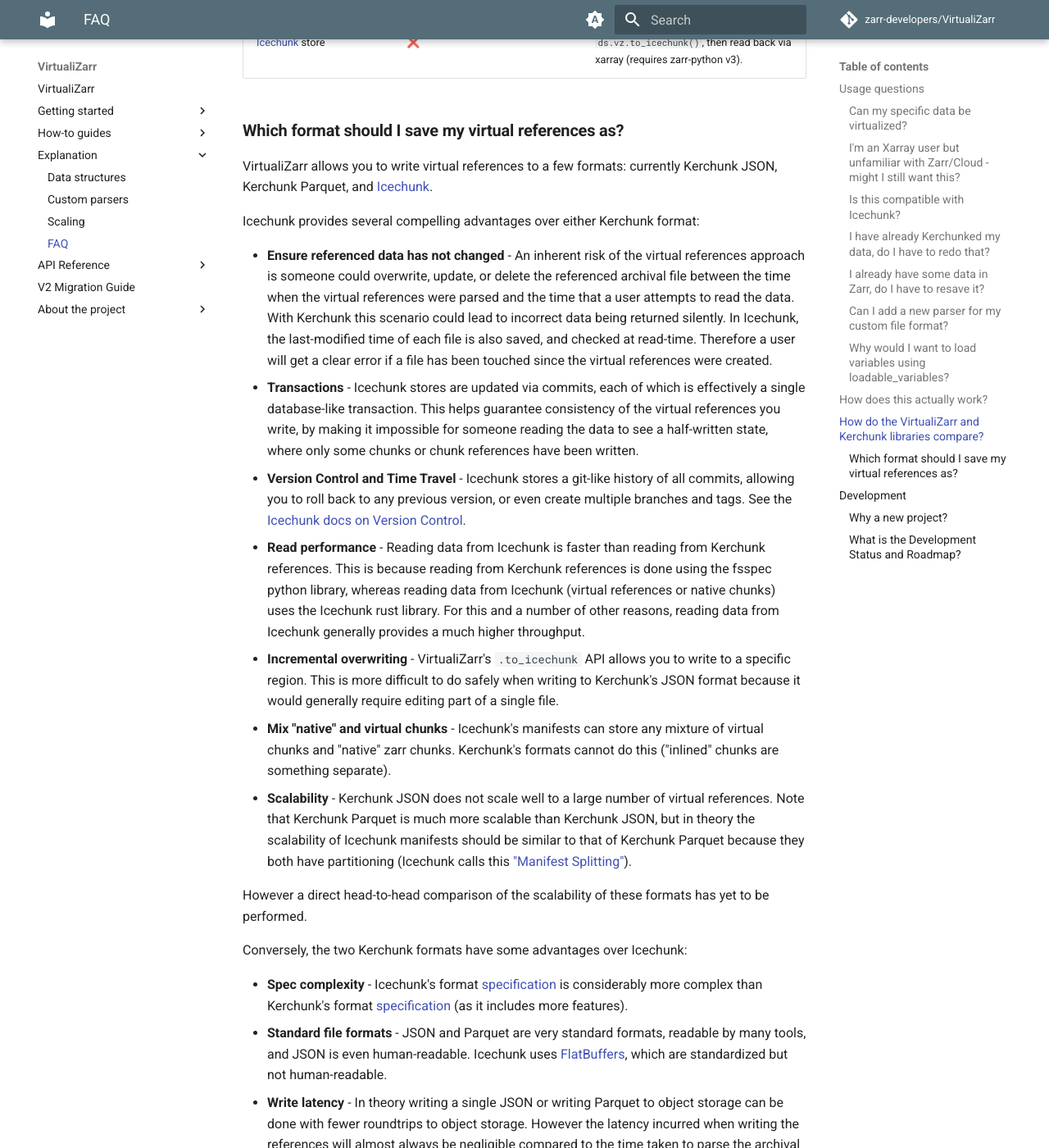
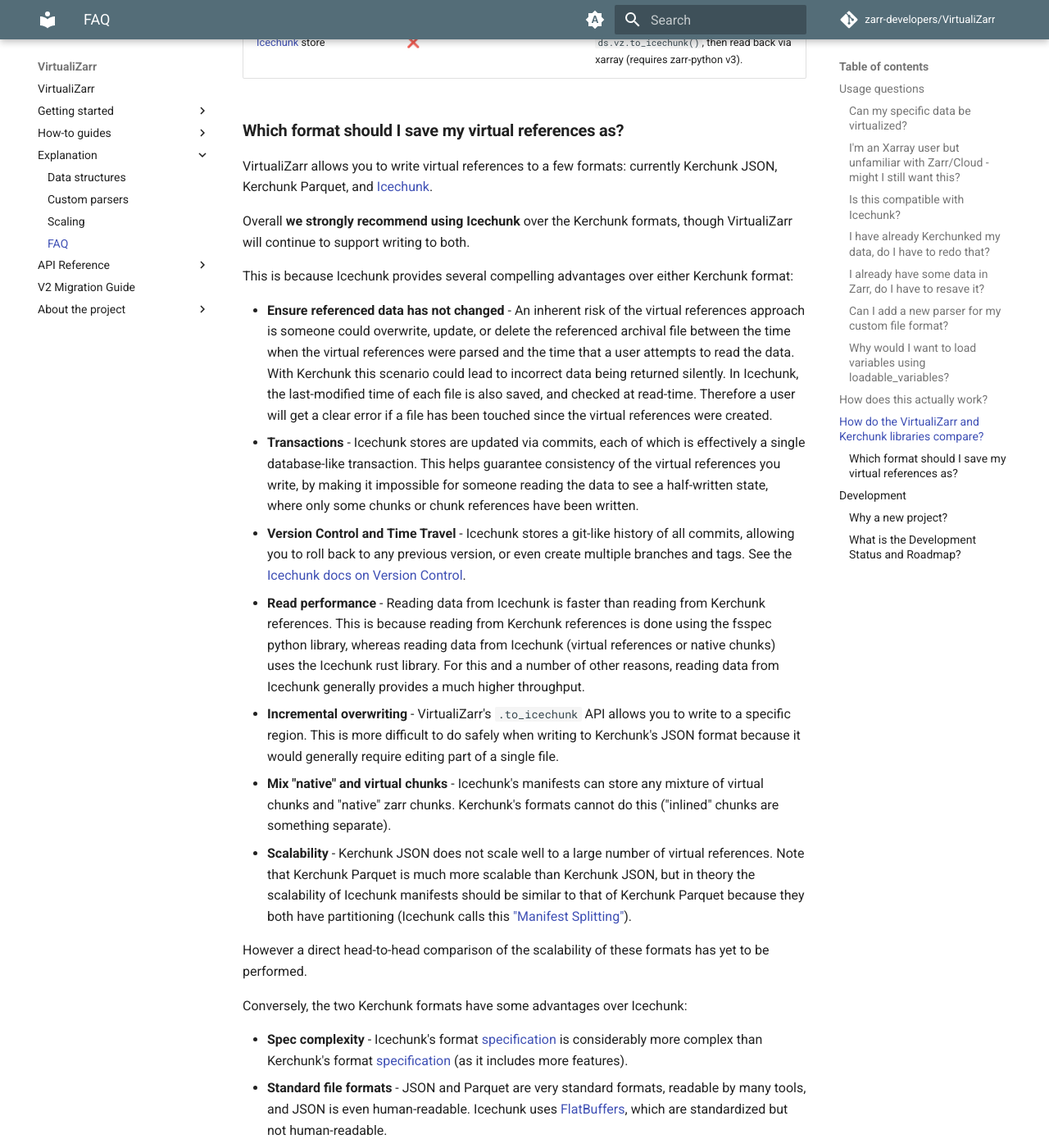
Before and after one commit to zarr-developers/VirtualiZarr, an MkDocs documentation site: the page built from docs/faq.md, in a window 1280 px wide and 1400 px high, scrolled down 8005 px. Shown: the whole window at 82% size. Built offline with MkDocs 1.6.1 and Material for MkDocs 9.7.7, drawn with Linux system fonts in a browser that asks for light colours; comment, search, counter and statistics services are not loaded; the version menu is left out; some of the changed text lies outside the part shown.

Commit message:
remove recommendation to the top

```diff
--- a/docs/faq.md
+++ b/docs/faq.md
@@ -170,7 +170,9 @@
 
 VirtualiZarr allows you to write virtual references to a few formats: currently Kerchunk JSON, Kerchunk Parquet, and [Icechunk](https://icechunk.io/en/latest/).
 
-Icechunk provides several compelling advantages over either Kerchunk format:
+Overall **we strongly recommend using Icechunk** over the Kerchunk formats, though VirtualiZarr will continue to support writing to both.
+
+This is because Icechunk provides several compelling advantages over either Kerchunk format:
 
 - **Ensure referenced data has not changed** - An inherent risk of the virtual references approach is someone could overwrite, update, or delete the referenced archival file between the time when the virtual references were parsed and the time that a user attempts to read the data. With Kerchunk this scenario could lead to incorrect data being returned silently. In Icechunk, the last-modified time of each file is also saved, and checked at read-time. Therefore a user will get a clear error if a file has been touched since the virtual references were created.
 - **Transactions** - Icechunk stores are updated via commits, each of which is effectively a single database-like transaction. This helps guarantee consistency of the virtual references you write, by making it impossible for someone reading the data to see a half-written state, where only some chunks or chunk references have been written.
```
Also changed, not shown: other parts of docs/faq.md (+0 -2 lines).
